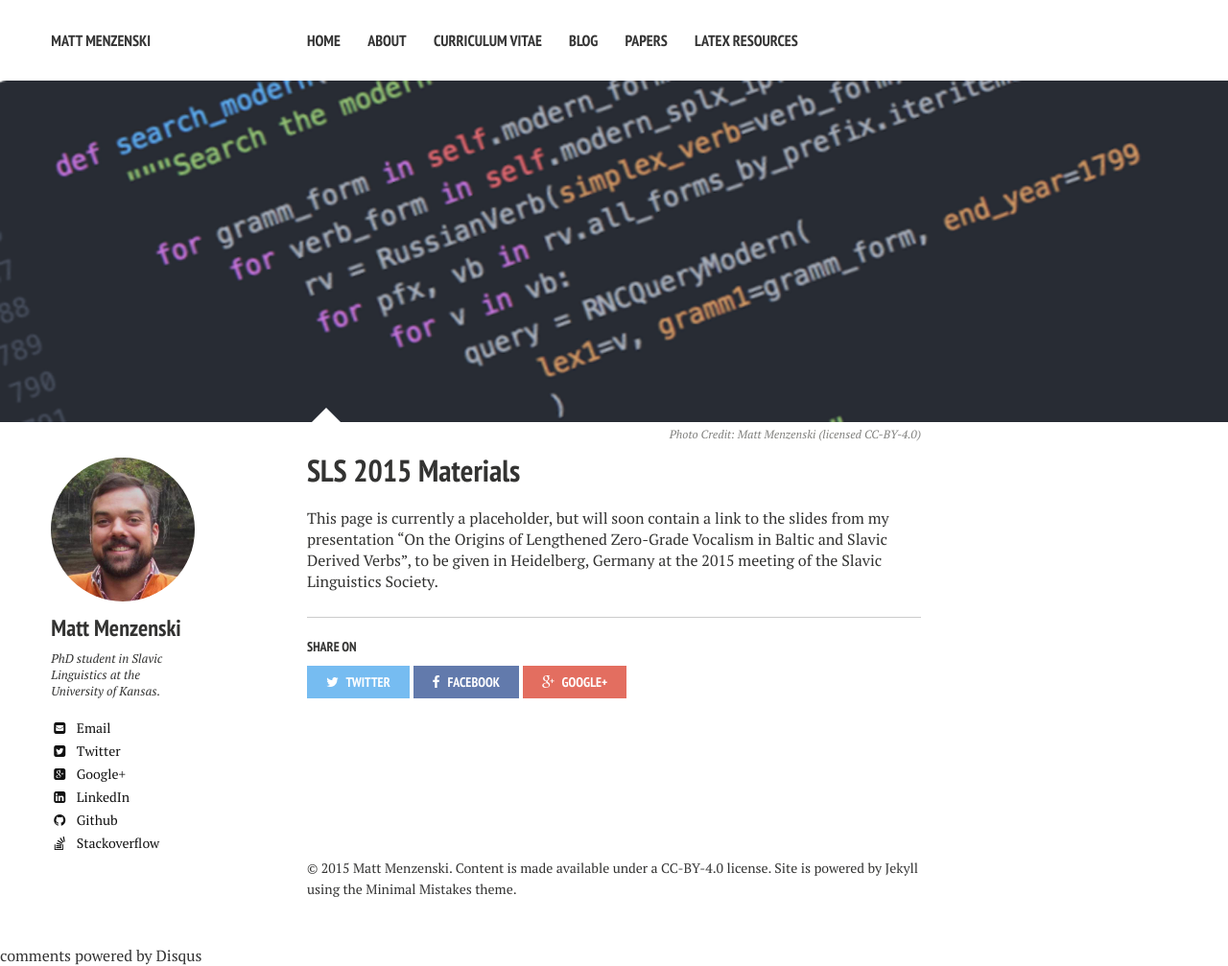
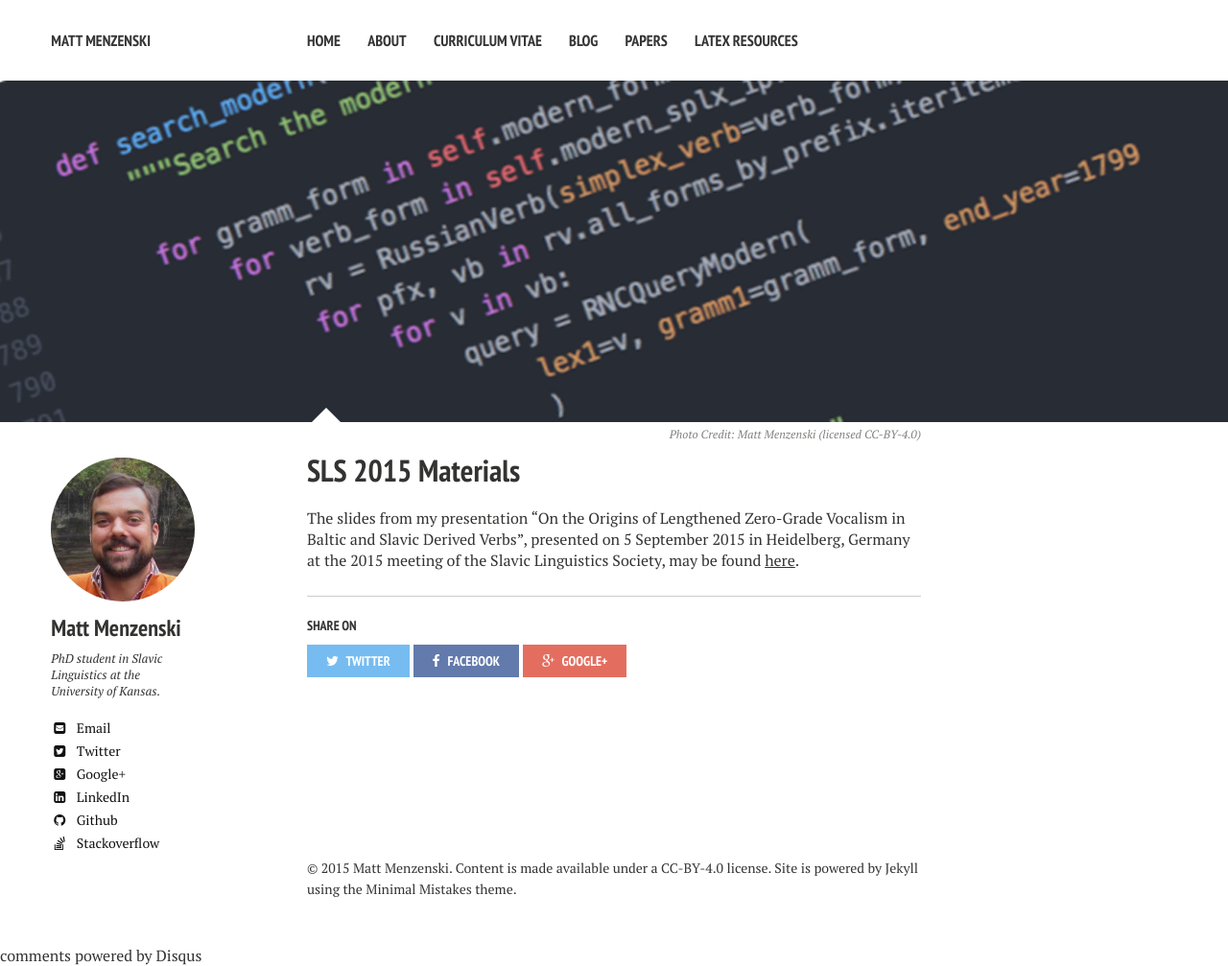
Before and after one commit to menzenski/menzenski.github.io, a Jekyll site: the page built from sls/index.md, in a window 1280 px wide. Shown: the whole page at 96% size. Built offline with Jekyll 4.4.1, drawn with Linux system fonts in a browser that asks for light colours; nearby versions of some CDN libraries; comment, search, counter and statistics services are not loaded.

```diff
--- a/sls/index.md
+++ b/sls/index.md
@@ -10,7 +10,9 @@ image:
   creditlink: http://www.menzenski.com
 ---
 
-This page is currently a placeholder, but will soon contain a link to the
-slides from my presentation "On the Origins of Lengthened Zero-Grade Vocalism
-in Baltic and Slavic Derived Verbs", to be given in Heidelberg, Germany at
-the 2015 meeting of the Slavic Linguistics Society.
+The slides from my presentation "On the Origins of Lengthened Zero-Grade
+Vocalism in Baltic and Slavic Derived Verbs", presented on 5 September 2015 in
+Heidelberg, Germany at the 2015 meeting of the Slavic Linguistics Society,
+may be found [here][sls].
+
+[sls]: https://www.academia.edu/15410384/On_the_Origins_of_Lengthened_Zero-Grade_Vocalism_in_Slavic_and_Baltic_Derived_Verbs
```
